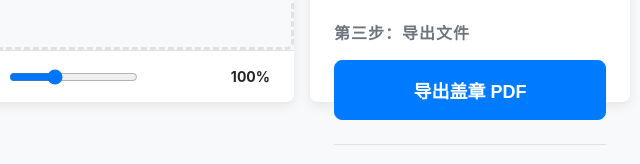
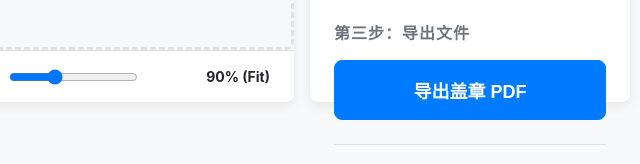
Before and after one commit to ssfun/pdf-stamper, a website built with Vite: page index.html in a window 1280 px wide. Shown: the part 682-846 px from the top of the page, 634-1274 px from the left. Built offline with nearby package versions, Linux system fonts and the light colour scheme.

Commit message:
Update index.html

```diff
--- a/index.html
+++ b/index.html
@@ -50,7 +50,7 @@
           <div class="zoom-controls">
             <label for="zoom-slider">缩放:</label>
             <input type="range" id="zoom-slider" min="0.5" max="2" value="1" step="0.1">
-            <span id="zoom-value">100%</span>
+            <span id="zoom-value">90% (Fit)</span>
           </div>
         </div>
       </main>
```
